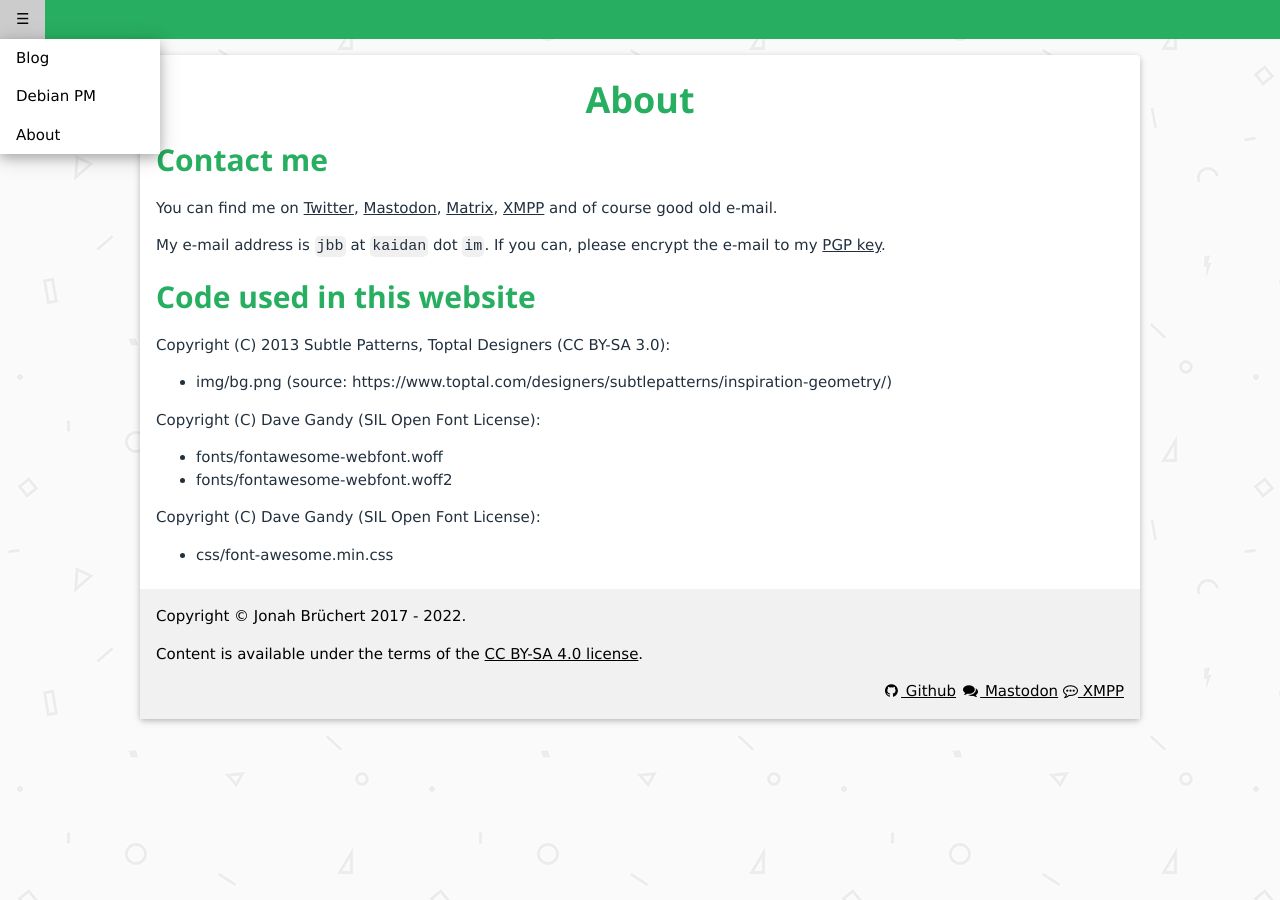
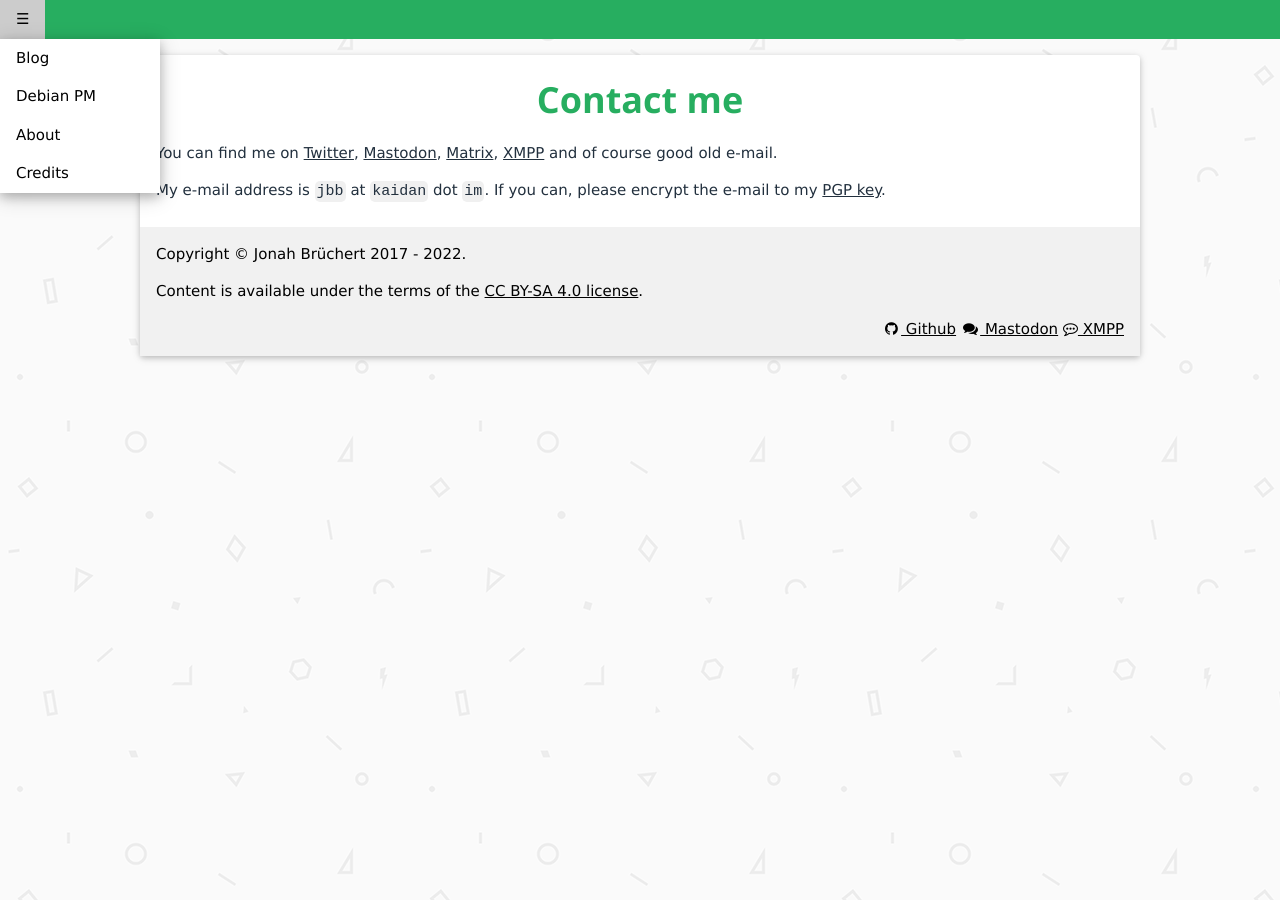
Before and after one commit to jbbgameich/jbbgameich.github.io, a Jekyll site: the page built from about.md, in a window 1280 px wide. Built offline with Jekyll 4.4.1, drawn with Linux system fonts in a browser that asks for light colours.

Commit message:
Split about and licenses page

```diff
--- a/_includes/header.html
+++ b/_includes/header.html
@@ -6,6 +6,7 @@
 			<a class="w3-bar-item w3-button " href="{{ site.baseurl }}/">Blog</a>
 			<a class="w3-bar-item w3-button" href="{{ "/debian-pm" | prepend: site.baseurl }}">Debian PM</a>
 			<a class="w3-bar-item w3-button" href="{{ "/about" | prepend: site.baseurl }}">About</a>
+			<a class="w3-bar-item w3-button" href="{{ "/licenses" | prepend: site.baseurl }}">Credits</a>
 		</div>
 	</div>
 </div>
--- a/about.md
+++ b/about.md
@@ -1,10 +1,8 @@
 ---
 layout: page
-title: About
+title: Contact me
 permalink: /about/
 ---
-
-## Contact me
 
 You can find me on
 [Twitter](https://twitter.com/netz_kater),
@@ -14,16 +12,3 @@
 
 My e-mail address is `jbb` at `kaidan` dot `im`.
 If you can, please encrypt the e-mail to my [PGP key](https://keys.openpgp.org/search?q=C3D7CAFBF442353F95F69F4AA81E075ABEC80A7E).
-
-
-## Code used in this website
-
-Copyright (C) 2013 Subtle Patterns, Toptal Designers (CC BY-SA 3.0):
- * img/bg.png (source: https://www.toptal.com/designers/subtlepatterns/inspiration-geometry/)
-
-Copyright (C) Dave Gandy (SIL Open Font License):
- * fonts/fontawesome-webfont.woff
- * fonts/fontawesome-webfont.woff2
-
-Copyright (C) Dave Gandy (SIL Open Font License):
- * css/font-awesome.min.css
```
Also changed, not shown: licenses.md (added).
